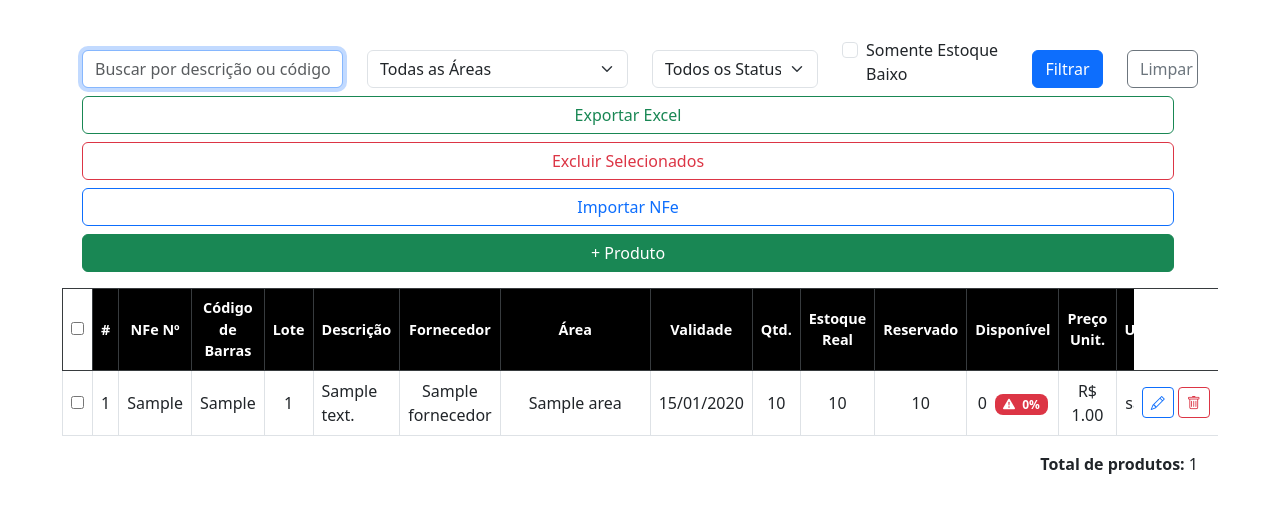
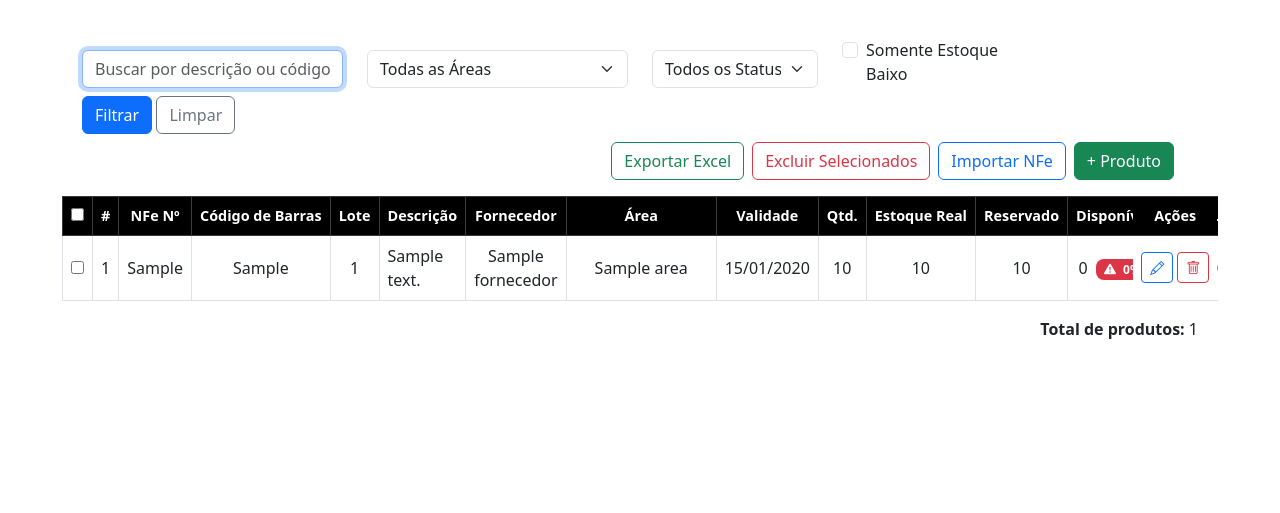
Before and after one commit to Wander-samix/Gestao_Patrimonial, a Django app: page /produtos/ in a window 1280 px wide. Shown: the part 58-571 px from the top of the page. Run offline with Django 5.2, Linux system fonts and the light colour scheme; a user stored in the database is signed in; tables that the repository leaves empty hold one stand-in row (values such as "Sample post").

Commit message:
volta original

```diff
--- a/core/templates/core/lista_produtos.html
+++ b/core/templates/core/lista_produtos.html
@@ -8,108 +8,141 @@
   <!-- filtros e exportação sempre visíveis -->
   <form method="GET" class="row gy-2 align-items-end mb-3">
     <div class="col-12 col-md-3">
-      <input type="text" name="busca" value="{{ busca }}" class="form-control"
+      <input type="text" name="busca" value="{{ busca }}"
+             class="form-control"
              placeholder="Buscar por descrição ou código de barras" autofocus>
     </div>
     <div class="col-12 col-md-3">
       <select name="filtro_area" class="form-select" onchange="this.form.submit()">
         <option value="">Todas as Áreas</option>
         {% for area in areas %}
-          <option value="{{ area.nome }}" {% if filtro_area == area.nome %}selected{% endif %}>{{ area.nome }}</option>
+          <option value="{{ area.nome }}" {% if filtro_area == area.nome %}selected{% endif %}>
+            {{ area.nome }}
+          </option>
         {% endfor %}
       </select>
     </div>
     <div class="col-12 col-md-2">
       <select name="filtro_status" class="form-select">
         <option value="">Todos os Status</option>
-        <option value="ativo" {% if filtro_status == 'ativo' %}selected{% endif %}>Ativo</option>
+        <option value="ativo"   {% if filtro_status == 'ativo'   %}selected{% endif %}>Ativo</option>
         <option value="inativo" {% if filtro_status == 'inativo' %}selected{% endif %}>Inativo</option>
       </select>
     </div>
-    <div class="col-12 col-md-2">
-      <div class="form-check mt-md-0 mt-2">
-        <input class="form-check-input" type="checkbox" name="estoque_baixo" id="checkEstoqueBaixo" value="1"
+    <div class="col-12 col-md-2 mt-2">
+      <div class="form-check">
+        <input class="form-check-input" type="checkbox"
+               name="estoque_baixo" id="checkEstoqueBaixo" value="1"
                {% if estoque_baixo_aplicado %}checked{% endif %}>
-        <label class="form-check-label" for="checkEstoqueBaixo">Somente Estoque Baixo</label>
+        <label class="form-check-label" for="checkEstoqueBaixo">
+          Somente Estoque Baixo
+        </label>
       </div>
     </div>
-    <div class="col-6 col-md-1">
-      <button type="submit" class="btn btn-primary w-100">Filtrar</button>
-    </div>
-    <div class="col-6 col-md-1">
-      <a href="{% url 'lista_produtos' %}" class="btn btn-outline-secondary w-100">Limpar</a>
+    <div class="col-12 col-md-3">
+      <button type="submit" class="btn btn-primary">Filtrar</button>
+      <a href="{% url 'lista_produtos' %}" class="btn btn-outline-secondary">Limpar</a>
     </div>
 
     <div class="row mt-2">
-      <div class="col-12">
-        <div class="d-flex flex-wrap justify-content-end gap-2">
-          <a href="{% url 'exportar_produtos_excel' %}?busca={{ busca }}&filtro_area={{ filtro_area }}&filtro_status={{ filtro_status }}&estoque_baixo={{ request.GET.estoque_baixo }}"
-             class="btn btn-outline-success w-100 w-md-auto">Exportar Excel</a>
-          {% if user.papel != 'operador' %}
-            <button id="delete-selected" class="btn btn-outline-danger w-100 w-md-auto">Excluir Selecionados</button>
-            <a href="{% url 'upload_nfe' %}" class="btn btn-outline-primary w-100 w-md-auto">Importar NFe</a>
-            <a href="#" class="btn btn-success w-100 w-md-auto" onclick="adicionarLinhaProduto()">+ Produto</a>
-          {% endif %}
-        </div>
+      <div class="col-12 d-flex justify-content-end gap-2">
+        <a href="{% url 'exportar_produtos_excel' %}?busca={{ busca }}&filtro_area={{ filtro_area }}&filtro_status={{ filtro_status }}&estoque_baixo={{ request.GET.estoque_baixo }}"
+           class="btn btn-outline-success">Exportar Excel</a>
+        {% if user.papel != 'operador' %}
+          <button id="delete-selected" class="btn btn-outline-danger">Excluir Selecionados</button>
+          <a href="{% url 'upload_nfe' %}" class="btn btn-outline-primary">Importar NFe</a>
+          <a href="#" class="btn btn-success" onclick="adicionarLinhaProduto()">+ Produto</a>
+        {% endif %}
       </div>
     </div>
   </form>
 
-  <!-- configurações de estoque mínimo por área -->
-  {{ area_configs|json_script:"json_area_configs" }}
+  <style>
+    /* Cabeçalho preto e texto branco */
+    .table thead th {
+      background-color: black;
+      color: white;
+    }
 
-  <style>
-    .table thead th { background-color: black; color: white; }
-    .table thead th:first-child, .table tbody td:first-child {
-      position: sticky; left: 0; z-index: 4; background: white;
+    /* Fixa a primeira coluna do cabeçalho */
+    .table thead th:first-child {
+      position: sticky;
+      left: 0;
+      z-index: 4;
     }
-    .table thead th:last-child, .table tbody td:last-child {
-      position: sticky; right: 0; z-index: 4; background: white;
+    /* Fixa a última coluna do cabeçalho */
+    .table thead th:last-child {
+      position: sticky;
+      right: 0;
+      z-index: 4;
+    }
+
+    /* Fixa a primeira coluna do corpo, mas com fundo padrão */
+    .table tbody td:first-child {
+      position: sticky;
+      left: 0;
+      background-color: white; /* ou o fundo que você estiver usando */
+      z-index: 2;
+    }
+    /* Fixa a última coluna do corpo, mas com fundo padrão */
+    .table tbody td:last-child {
+      position: sticky;
+      right: 0;
+      background-color: white;
+      z-index: 2;
     }
   </style>
+
+
 
   <!-- tabela de produtos -->
   <div class="table-responsive" style="margin:0 -1.25rem; width:calc(100% + 2.5rem);">
     <table class="table table-bordered table-hover mb-0 text-center align-middle">
       <thead class="table-dark text-center align-middle" style="font-weight:400; font-size:0.9rem;">
         <tr>
-          {% if user.papel != 'operador' %}<th class="table-dark text-white" style="width:2rem;">
-            <input type="checkbox" id="select-all">
-          </th>{% endif %}
+          {% if user.papel != 'operador' %}
+            <th style="width:2rem;"><input type="checkbox" id="select-all"></th>
+          {% endif %}
           <th style="width:2rem;">#</th>
-          <th>NFe Nº</th>
-          <th class="codigo-barras-col">Código de Barras</th>
+          <th>NFe Nº</th>
+          <th>Código de Barras</th>
           <th>Lote</th>
           <th>Descrição</th>
           <th>Fornecedor</th>
-          <th class="area-col" style="min-width:150px;">Área</th>
+          <th style="min-width:150px;">Área</th>
           <th>Validade</th>
           <th>Qtd.</th>
-          <th>Estoque Real</th>
+          <th>Estoque Real</th>
           <th>Reservado</th>
-          <th class="disponivel-col">Disponível</th>
-          <th>Preço Unit.</th>
+          <th>Disponível</th>
+          <th>Preço Unit.</th>
           <th>Usuário</th>
-          <th>Data/Hora Cadastro</th>
-          {% if user.papel != 'operador' %}<th class="table-dark text-white" style="width:6rem;">Ações</th>{% endif %}
+          <th>Data/Hora Cadastro</th>
+          {% if user.papel != 'operador' %}
+            <th style="width:6rem;">Ações</th>
+          {% endif %}
         </tr>
       </thead>
       <tbody>
         {% for produto in produtos %}
           <tr>
-            {% if user.papel != 'operador' %}<td><input type="checkbox" class="select-row" value="{{ produto.id }}"></td>{% endif %}
+            {% if user.papel != 'operador' %}
+              <td><input type="checkbox" class="select-row" value="{{ produto.id }}"></td>
+            {% endif %}
             <td>{{ forloop.counter }}</td>
             <td>{{ produto.nfe_numero|default:"–" }}</td>
-            <td class="codigo-barras-cell">{{ produto.codigo_barras }}</td>
+            <td>{{ produto.codigo_barras }}</td>
             <td>{{ produto.lote }}</td>
             <td class="text-start">{{ produto.descricao }}</td>
             <td>{{ produto.fornecedor.nome }}</td>
-            <td class="area-cell" style="min-width:150px;">{% if produto.area %}{{ produto.area.nome }}{% else %}&ndash;{% endif %}</td>
+            <td style="min-width:150px;">
+              {% if produto.area %}{{ produto.area.nome }}{% else %}&ndash;{% endif %}
+            </td>
             <td>{{ produto.validade|date:"d/m/Y" }}</td>
             <td>{{ produto.quantidade_inicial }}</td>
             <td>{{ produto.estoque_real }}</td>
             <td>{{ produto.estoque_reservado }}</td>
-            <td class="disponivel-cell">
+            <td>
               {{ produto.estoque_disponivel_projetado }}
               {% if produto.estoque_baixo %}
                 <span class="badge bg-danger ms-1" style="font-size:.75rem;padding:4px 8px;border-radius:8px;">
@@ -118,16 +151,18 @@
                 </span>
               {% endif %}
             </td>
-            <td>R$ {{ produto.preco_unitario|floatformat:2 }}</td>
+            <td>R$ {{ produto.preco_unitario|floatformat:2 }}</td>
             <td>{{ produto.criado_por.username|default:"–" }}</td>
             <td>{{ produto.criado_em|date:"d/m/Y H:i" }}</td>
             {% if user.papel != 'operador' %}
               <td>
                 <div class="d-flex gap-1 justify-content-center">
-                  <a href="{% url 'editar_produto' produto.id %}" class="btn btn-sm btn-outline-primary" title="Editar">
+                  <a href="{% url 'editar_produto' produto.id %}"
+                     class="btn btn-sm btn-outline-primary" title="Editar">
                     <i class="bi bi-pencil"></i>
                   </a>
-                  <a href="{% url 'deletar_produto' produto.id %}" class="btn btn-sm btn-outline-danger" title="Excluir"
+                  <a href="{% url 'deletar_produto' produto.id %}"
+                     class="btn btn-sm btn-outline-danger" title="Excluir"
                      onclick="return confirm('Deseja excluir este produto?')">
                     <i class="bi bi-trash"></i>
                   </a>
@@ -149,9 +184,12 @@
   {% if user.papel != 'operador' %}
     <div class="text-end mt-3">
       <strong>Total de produtos:</strong> {{ total_produtos }}<br>
-      {% if total_filtrados != total_produtos %}<strong>Exibidos:</strong> {{ total_filtrados }}{% endif %}
+      {% if total_filtrados != total_produtos %}
+        <strong>Exibidos:</strong> {{ total_filtrados }}
+      {% endif %}
     </div>
 
+    {# JSON para scripts de adição inline #}
     {{ areas|json_script:"json_areas" }}
     {{ fornecedores|json_script:"json_fornecedores" }}
 
@@ -159,10 +197,11 @@
       document.getElementById('select-all').addEventListener('change', function(){
         document.querySelectorAll('.select-row').forEach(cb => cb.checked = this.checked);
       });
+
       document.getElementById('delete-selected').addEventListener('click', () => {
         const ids = Array.from(document.querySelectorAll('.select-row:checked')).map(cb => cb.value);
         if (!ids.length) return alert('Selecione ao menos um produto.');
-        if (!confirm(`Excluir ${ids.length} produto(s)?`)) return;
+        if (!confirm(Excluir ${ids.length} produto(s)?)) return;
         fetch("{% url 'bulk_delete_produtos' %}", {
           method: 'POST',
           headers: { 'Content-Type': 'application/json', 'X-CSRFToken': '{{ csrf_token }}' },
@@ -172,21 +211,21 @@
         .then(j => j.sucesso ? location.reload() : alert('Erro: ' + j.erro));
       });
 
-      function buscarDescricao(e, input) {
+      function buscarDescricao(e, input){
         if (e.key === 'Enter') {
           e.preventDefault();
           const cod = input.value.trim();
           if (!cod) return;
           const desc = input.closest('tr').querySelector('.descricao');
           desc.value = 'Buscando…';
-          fetch(`/buscar-produto/${cod}/`)
+          fetch(/buscar-produto/${cod}/)
             .then(r => r.json())
             .then(d => desc.value = d.nome_produto || 'Não encontrado')
             .catch(() => { desc.value = 'Erro'; alert('Erro ao buscar.'); });
         }
       }
 
-      function salvarLinha(btn) {
+      function salvarLinha(btn){
         const tr = btn.closest('tr');
         const dados = {
           codigo_barras:  tr.querySelector('.codigo-barras').value,
@@ -206,26 +245,26 @@
         .then(j => j.sucesso ? location.reload() : alert('Erro:' + j.erro));
       }
 
-      function adicionarLinhaProduto() {
+      function adicionarLinhaProduto(){
         const AREAS = JSON.parse(document.getElementById('json_areas').textContent);
         const FORNECEDORES = JSON.parse(document.getElementById('json_fornecedores').textContent);
-        const configs = JSON.parse(document.getElementById('json_area_configs').textContent);
 
         let selF = '<select name="fornecedor" class="form-select fornecedor">';
-        FORNECEDORES.forEach(f => selF += `<option value="${f.id}">${f.nome}</option>`);
+        FORNECEDORES.forEach(f => selF += <option value="${f.id}">${f.nome}</option>);
         selF += '</select>';
 
         let selA = '<select name="area" class="form-select area" style="min-width:150px;">';
-        AREAS.forEach(a => selA += `<option value="${a.id}">${a.nome}</option>`);
+        AREAS.forEach(a => selA += <option value="${a.id}">${a.nome}</option>);
         selA += '</select>';
 
         const tbody = document.querySelector('table tbody');
         const tr = document.createElement('tr');
-        tr.innerHTML = `
+        tr.innerHTML =
           <td><input type="checkbox" disabled></td>
           <td>–</td>
           <td>–</td>
-          <td><input type="text" class="form-control form-control-sm codigo-barras" placeholder="Escaneie…" onkeydown="buscarDescricao(event,this)"></td>
+          <td><input type="text" class="form-control form-control-sm codigo-barras"
+                     placeholder="Escaneie…" onkeydown="buscarDescricao(event,this)"></td>
           <td><input type="text" class="form-control form-control-sm lote" readonly></td>
           <td><input type="text" class="form-control form-control-sm descricao"></td>
           <td>${selF}</td>
@@ -244,34 +283,9 @@
               <button class="btn btn-sm btn-outline-danger" onclick="this.closest('tr').remove()">🗑</button>
             </div>
           </td>
-        `;
+        ;
         tbody.prepend(tr);
         tr.querySelector('.codigo-barras').focus();
-
-        // Recalcula budgets por código + área
-        setTimeout(() => {
-          const rows = Array.from(tbody.querySelectorAll('tr')).filter(r => r.querySelector('.codigo-barras-cell'));
-          const groups = {};
-          rows.forEach(r => {
-            const code = r.querySelector('.codigo-barras-cell').textContent.trim();
-            const area = r.querySelector('.area-cell').textContent.trim();
-            const avail = parseInt(r.querySelector('.disponivel-cell').childNodes[0].textContent) || 0;
-            const key = code + '|' + area;
-            groups[key] = (groups[key] || 0) + avail;
-          });
-          rows.forEach(r => {
-            const code = r.querySelector('.codigo-barras-cell').textContent.trim();
-            const area = r.querySelector('.area-cell').textContent.trim();
-            const sum = groups[code + '|' + area] || 0;
-            const min = configs[area] || 0;
-            if (sum < min) {
-              const span = document.createElement('span');
-              span.className = 'badge bg-warning ms-1';
-              span.textContent = `Budget Baixo (${sum}/${min})`;
-              r.querySelector('.disponivel-cell').appendChild(span);
-            }
-          });
-        }, 100);
       }
     </script>
   {% endif %}
```
Also changed, not shown: core/templates/core/fornecedores.html (+25 -26 lines).
